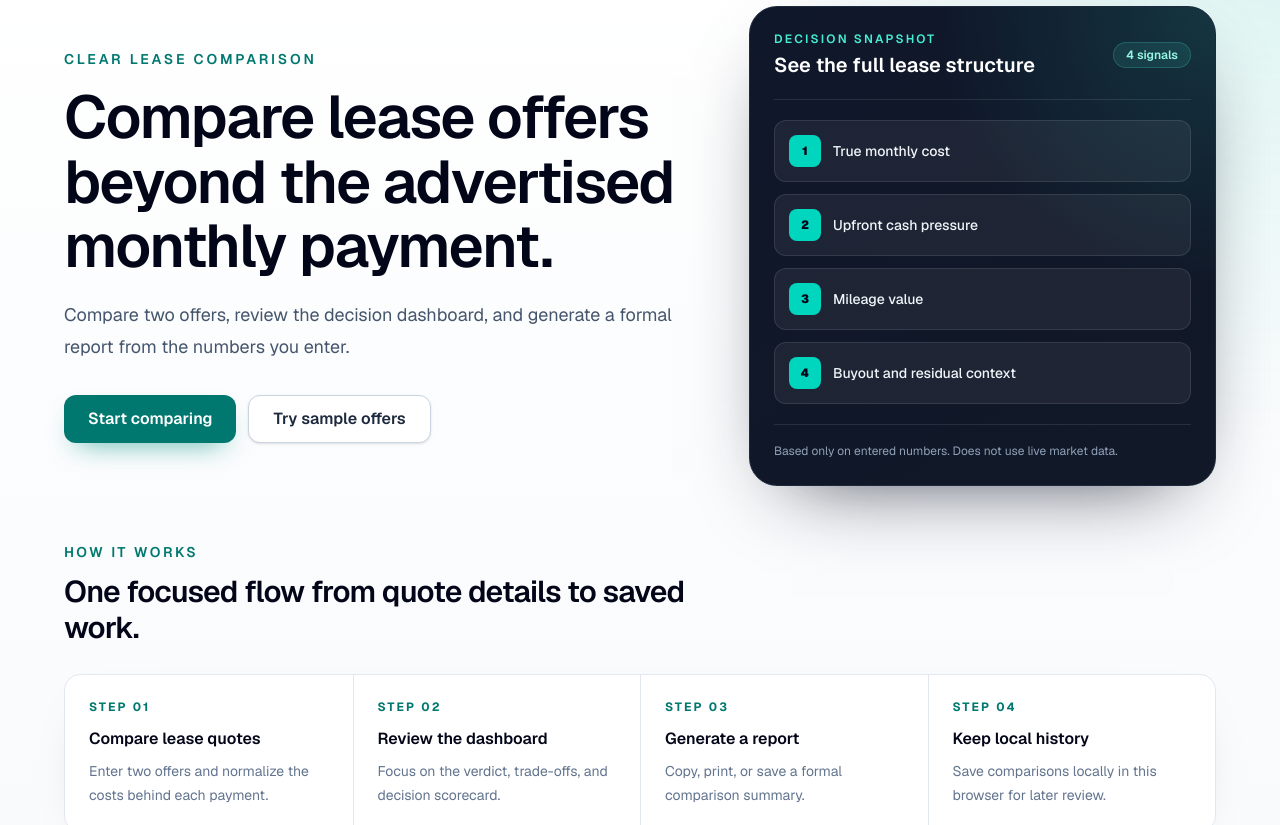
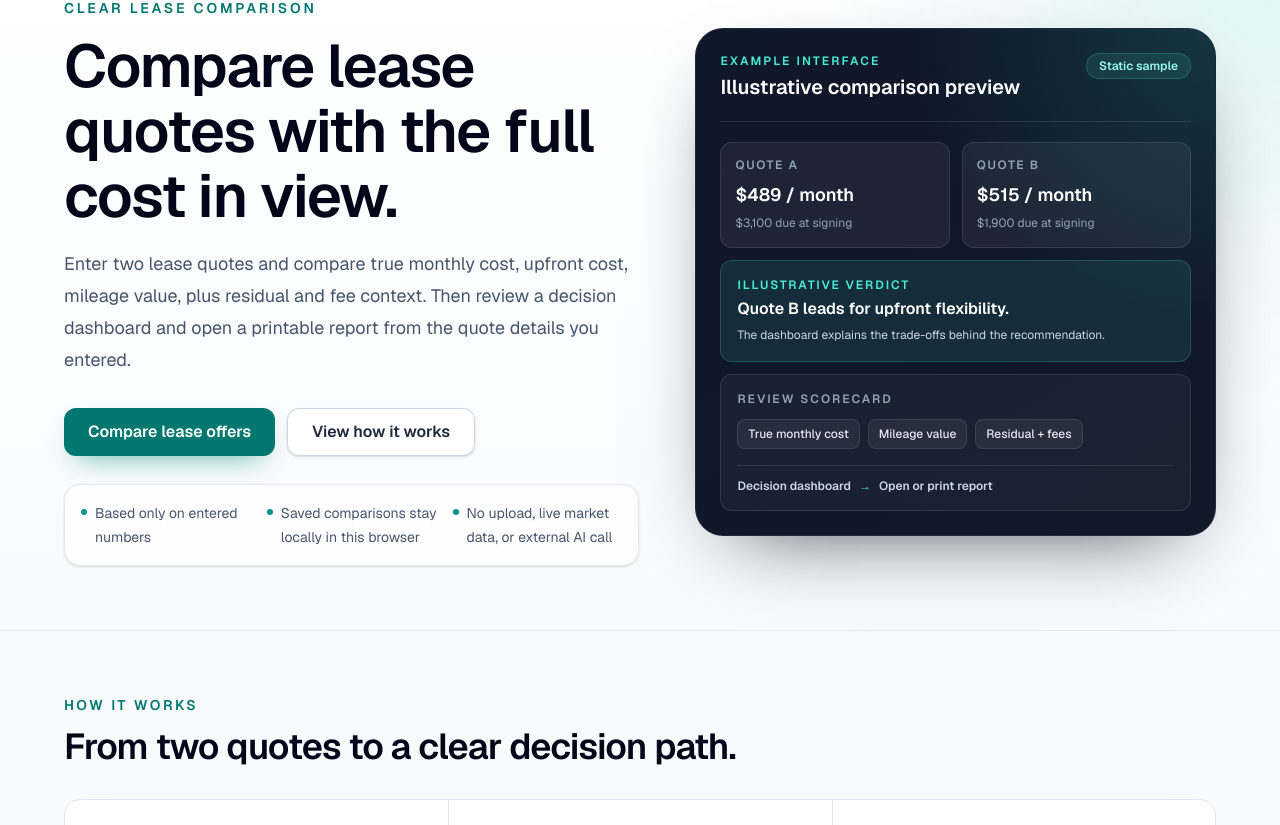
Before and after one commit to Yangk116/AutoLease-IQ, a Next.js app in the folder frontend/: page / in a window 1280 px wide. Shown: the part 135-960 px from the top of the page. Built offline with nearby package versions, Linux system fonts and the light colour scheme.

Commit message:
Polish landing page conversion

```diff
--- a/frontend/app/components/SiteHeader.tsx
+++ b/frontend/app/components/SiteHeader.tsx
@@ -21,7 +21,7 @@ const navigationItems: NavigationItem[] = [
 ];
 
 const pageCtas: Record<SiteHeaderPage, { href: string; label: string }> = {
-  home: { href: "/compare", label: "Start comparing" },
+  home: { href: "/compare", label: "Compare lease offers" },
   compare: { href: "#comparison-offers-inputs", label: "Enter quotes" },
   review: { href: "/compare", label: "Edit quotes" },
   report: { href: "/compare", label: "New comparison" },
--- a/frontend/app/page.tsx
+++ b/frontend/app/page.tsx
@@ -8,34 +8,47 @@ type ProductFlowItem = {
   description: string;
 };
 
+type PreviewQuote = {
+  name: string;
+  monthlyPayment: string;
+  dueAtSigning: string;
+};
+
 const productFlow: ProductFlowItem[] = [
   {
     step: "01",
-    title: "Compare lease quotes",
-    description: "Enter two offers and normalize the costs behind each payment.",
+    title: "Enter two quotes",
+    description: "Add the payment, upfront costs, mileage, residual, and fees.",
   },
   {
     step: "02",
-    title: "Review the dashboard",
-    description: "Focus on the verdict, trade-offs, and decision scorecard.",
+    title: "Review the decision dashboard",
+    description: "See the recommendation, scorecard, and key trade-offs.",
   },
   {
     step: "03",
-    title: "Generate a report",
-    description: "Copy, print, or save a formal comparison summary.",
-  },
-  {
-    step: "04",
-    title: "Keep local history",
-    description: "Save comparisons locally in this browser for later review.",
+    title: "Open or print the report",
+    description: "Move from the compact review into a formal summary.",
   },
 ];
 
-const decisionSignals: string[] = [
-  "True monthly cost",
-  "Upfront cash pressure",
-  "Mileage value",
-  "Buyout and residual context",
+const previewQuotes: PreviewQuote[] = [
+  {
+    name: "Quote A",
+    monthlyPayment: "$489 / month",
+    dueAtSigning: "$3,100 due at signing",
+  },
+  {
+    name: "Quote B",
+    monthlyPayment: "$515 / month",
+    dueAtSigning: "$1,900 due at signing",
+  },
+];
+
+const trustNotes: string[] = [
+  "Based only on entered numbers",
+  "Saved comparisons stay locally in this browser",
+  "No upload, live market data, or external AI call",
 ];
 
 export default function Home() {
@@ -43,94 +56,163 @@ export default function Home() {
     <main className="min-h-screen overflow-x-hidden bg-slate-50 text-slate-950">
       <SiteHeader currentPage="home" />
 
-      <section
-        id="overview"
-        className="scroll-mt-32 border-b border-slate-200/80 bg-[radial-gradient(circle_at_top_right,rgba(20,184,166,0.15),transparent_32%),linear-gradient(to_bottom,#ffffff,#f8fafc)] px-5 pb-14 pt-12 sm:scroll-mt-24 sm:px-8 sm:pb-16 sm:pt-18"
-      >
-        <div className="mx-auto w-full max-w-6xl">
-          <div className="grid gap-10 lg:grid-cols-[minmax(0,1.16fr)_minmax(320px,0.84fr)] lg:items-center">
-            <div>
-              <p className="mb-4 text-sm font-semibold uppercase tracking-[0.2em] text-teal-700">
+      <section className="border-b border-slate-200/80 bg-[radial-gradient(circle_at_top_right,rgba(20,184,166,0.14),transparent_32%),linear-gradient(to_bottom,#ffffff,#f8fafc)] px-5 pb-14 pt-12 sm:px-8 sm:pb-16 sm:pt-16">
+        <div className="mx-auto grid w-full max-w-6xl gap-10 lg:grid-cols-[minmax(0,1.05fr)_minmax(340px,0.95fr)] lg:items-center lg:gap-14">
+          <div className="min-w-0">
+            <p className="text-sm font-semibold uppercase tracking-[0.2em] text-teal-700">
               Clear lease comparison
             </p>
-              <h1 className="max-w-4xl text-4xl font-semibold leading-[1.08] tracking-tight text-slate-950 sm:text-5xl lg:text-6xl">
-                Compare lease offers beyond the advertised monthly payment.
+            <h1 className="mt-4 max-w-3xl text-4xl font-semibold leading-[1.08] tracking-tight text-slate-950 sm:text-5xl lg:text-6xl">
+              Compare lease quotes with the full cost in view.
             </h1>
             <p className="mt-5 max-w-2xl text-lg leading-8 text-slate-600">
-                Compare two offers, review the decision dashboard, and generate
-                a formal report from the numbers you enter.
+              Enter two lease quotes and compare true monthly cost, upfront
+              cost, mileage value, plus residual and fee context. Then review a
+              decision dashboard and open a printable report from the quote
+              details you entered.
             </p>
+
             <div className="mt-8 flex flex-col gap-3 sm:flex-row">
               <Link
                 href="/compare"
-                  className="inline-flex h-12 items-center justify-center rounded-xl bg-teal-700 px-6 text-base font-semibold text-white shadow-[0_12px_28px_-14px_rgba(13,148,136,0.85)] transition-all hover:-translate-y-0.5 hover:bg-teal-800 hover:shadow-md focus:outline-none focus:ring-2 focus:ring-teal-700 focus:ring-offset-2 active:translate-y-0"
+                className="inline-flex h-12 w-full items-center justify-center rounded-xl bg-teal-700 px-6 text-base font-semibold text-white shadow-[0_12px_28px_-14px_rgba(13,148,136,0.85)] transition-all hover:-translate-y-0.5 hover:bg-teal-800 hover:shadow-md focus:outline-none focus:ring-2 focus:ring-teal-700 focus:ring-offset-2 active:translate-y-0 sm:w-auto"
               >
-                  Start comparing
+                Compare lease offers
               </Link>
               <Link
-                  href="/compare#examples"
-                  className="inline-flex h-12 items-center justify-center rounded-xl border border-slate-300 bg-white px-6 text-base font-semibold text-slate-800 shadow-sm transition-all hover:-translate-y-0.5 hover:border-teal-300 hover:bg-teal-50 hover:text-teal-900 focus:outline-none focus:ring-2 focus:ring-teal-700/30 focus:ring-offset-2 active:translate-y-0"
+                href="#how-it-works"
+                className="inline-flex h-12 w-full items-center justify-center rounded-xl border border-slate-300 bg-white px-6 text-base font-semibold text-slate-800 shadow-sm transition-all hover:-translate-y-0.5 hover:border-teal-300 hover:bg-teal-50 hover:text-teal-900 focus:outline-none focus:ring-2 focus:ring-teal-700 focus:ring-offset-2 active:translate-y-0 sm:w-auto"
               >
-                  Try sample offers
+                View how it works
               </Link>
+            </div>
+
+            <div
+              className="mt-7 rounded-2xl border border-slate-200 bg-white/80 p-4 shadow-sm"
+              role="note"
+              aria-label="Product data and privacy notes"
+            >
+              <ul className="grid gap-2 text-sm leading-6 text-slate-600 sm:grid-cols-3 sm:gap-4">
+                {trustNotes.map((note) => (
+                  <li key={note} className="flex gap-2">
+                    <span
+                      className="mt-2 h-1.5 w-1.5 shrink-0 rounded-full bg-teal-600"
+                      aria-hidden="true"
+                    />
+                    <span>{note}</span>
+                  </li>
+                ))}
+              </ul>
             </div>
           </div>
 
-            <aside className="overflow-hidden rounded-[1.75rem] border border-slate-800 bg-[radial-gradient(circle_at_top_right,rgba(45,212,191,0.16),transparent_42%),linear-gradient(145deg,#0f172a,#111827)] p-5 text-white shadow-[0_30px_80px_-42px_rgba(15,23,42,0.9)] sm:p-6">
-              <div className="flex items-center justify-between gap-4 border-b border-white/10 pb-5">
+          <aside
+            className="min-w-0 overflow-hidden rounded-[1.75rem] border border-slate-800 bg-[radial-gradient(circle_at_top_right,rgba(45,212,191,0.16),transparent_42%),linear-gradient(145deg,#0f172a,#111827)] p-5 text-white shadow-[0_30px_80px_-42px_rgba(15,23,42,0.9)] sm:p-6"
+            aria-labelledby="preview-title"
+          >
+            <div className="flex flex-wrap items-start justify-between gap-3 border-b border-white/10 pb-5">
               <div>
                 <p className="text-xs font-semibold uppercase tracking-[0.18em] text-teal-300">
-                    Decision snapshot
+                  Example interface
                 </p>
-                  <h2 className="mt-1 text-xl font-semibold">
-                    See the full lease structure
+                <h2 id="preview-title" className="mt-1 text-xl font-semibold">
+                  Illustrative comparison preview
                 </h2>
               </div>
               <span className="rounded-full border border-teal-300/20 bg-teal-300/10 px-3 py-1 text-xs font-semibold text-teal-200">
-                  4 signals
+                Static sample
               </span>
             </div>
-              <div className="mt-5 grid gap-3 sm:grid-cols-2 lg:grid-cols-1">
-                {decisionSignals.map((signal, index) => (
-                  <div
+
+            <div className="mt-5 grid min-w-0 grid-cols-2 gap-3">
+              {previewQuotes.map((quote) => (
+                <article
+                  key={quote.name}
+                  className="min-w-0 rounded-xl border border-white/10 bg-white/[0.06] p-3.5"
+                  aria-label={`${quote.name} illustrative values`}
+                >
+                  <p className="text-xs font-semibold uppercase tracking-[0.14em] text-slate-400">
+                    {quote.name}
+                  </p>
+                  <p className="mt-2 break-words text-base font-semibold text-white sm:text-lg">
+                    {quote.monthlyPayment}
+                  </p>
+                  <p className="mt-1 break-words text-xs leading-5 text-slate-400">
+                    {quote.dueAtSigning}
+                  </p>
+                </article>
+              ))}
+            </div>
+
+            <div className="mt-3 rounded-xl border border-teal-300/20 bg-teal-300/10 p-4">
+              <p className="text-xs font-semibold uppercase tracking-[0.16em] text-teal-300">
+                Illustrative verdict
+              </p>
+              <p className="mt-1 text-base font-semibold text-white">
+                Quote B leads for upfront flexibility.
+              </p>
+              <p className="mt-1 text-xs leading-5 text-slate-300">
+                The dashboard explains the trade-offs behind the recommendation.
+              </p>
+            </div>
+
+            <div className="mt-3 rounded-xl border border-white/10 bg-white/[0.04] p-4">
+              <p className="text-xs font-semibold uppercase tracking-[0.16em] text-slate-400">
+                Review scorecard
+              </p>
+              <div className="mt-3 flex flex-wrap gap-2" aria-label="Example scorecard categories">
+                {[
+                  "True monthly cost",
+                  "Mileage value",
+                  "Residual + fees",
+                ].map((signal) => (
+                  <span
                     key={signal}
-                    className="flex items-center gap-3 rounded-xl border border-white/10 bg-white/[0.06] p-3.5"
+                    className="rounded-lg border border-white/10 bg-white/[0.06] px-2.5 py-1.5 text-xs font-medium text-slate-200"
                   >
-                    <span className="flex h-8 w-8 shrink-0 items-center justify-center rounded-lg bg-teal-400 text-xs font-black text-slate-950">
-                      {index + 1}
-                    </span>
-                    <span className="text-sm font-medium text-slate-100">
                     {signal}
                   </span>
-                  </div>
                 ))}
               </div>
-              <p className="mt-5 border-t border-white/10 pt-4 text-xs leading-5 text-slate-400">
-                Based only on entered numbers. Does not use live market data.
-              </p>
+              <div className="mt-4 flex flex-wrap items-center gap-2 border-t border-white/10 pt-3 text-xs font-semibold text-slate-300">
+                <span>Decision dashboard</span>
+                <span aria-hidden="true" className="text-teal-300">
+                  →
+                </span>
+                <span>Open or print report</span>
+              </div>
+            </div>
           </aside>
         </div>
+      </section>
 
-          <div className="mt-14">
+      <section
+        id="how-it-works"
+        className="scroll-mt-32 px-5 py-14 sm:scroll-mt-24 sm:px-8 sm:py-16"
+        aria-labelledby="workflow-title"
+      >
+        <div className="mx-auto w-full max-w-6xl">
           <div className="max-w-2xl">
             <p className="text-sm font-semibold uppercase tracking-[0.18em] text-teal-700">
               How it works
             </p>
-              <h2 className="mt-3 text-2xl font-semibold tracking-tight text-slate-950 sm:text-3xl">
-                One focused flow from quote details to saved work.
+            <h2
+              id="workflow-title"
+              className="mt-3 text-3xl font-semibold tracking-tight text-slate-950 sm:text-4xl"
+            >
+              From two quotes to a clear decision path.
             </h2>
           </div>
 
-            <div className="mt-7 overflow-hidden rounded-2xl border border-slate-200 bg-white shadow-[0_18px_55px_-42px_rgba(15,23,42,0.55)]">
-              <div className="grid sm:grid-cols-2 lg:grid-cols-4">
+          <ol className="mt-8 grid overflow-hidden rounded-2xl border border-slate-200 bg-white shadow-[0_18px_55px_-42px_rgba(15,23,42,0.55)] md:grid-cols-3">
             {productFlow.map((item, index) => (
-                  <article
+              <li
                 key={item.step}
                 className={`p-5 sm:p-6 ${
-                      index > 0 ? "border-t border-slate-200" : ""
-                    } ${index % 2 === 1 ? "sm:border-l" : ""} ${
-                      index >= 2 ? "sm:border-t" : "sm:border-t-0"
-                    } ${index > 0 ? "lg:border-l lg:border-t-0" : ""}`}
+                  index > 0
+                    ? "border-t border-slate-200 md:border-l md:border-t-0"
+                    : ""
+                }`}
               >
                 <p className="text-xs font-bold tracking-[0.18em] text-teal-700">
                   STEP {item.step}
@@ -141,30 +223,24 @@ export default function Home() {
                 <p className="mt-2 text-sm leading-6 text-slate-500">
                   {item.description}
                 </p>
-                  </article>
+              </li>
             ))}
-              </div>
-            </div>
-          </div>
-        </div>
-      </section>
+          </ol>
 
-      <section className="px-5 py-12 sm:px-8 sm:py-14">
-        <div className="mx-auto w-full max-w-6xl">
-          <div className="flex flex-col gap-5 rounded-[1.5rem] border border-slate-200 bg-white p-5 shadow-[0_22px_60px_-44px_rgba(15,23,42,0.55)] sm:flex-row sm:items-center sm:justify-between sm:p-7">
+          <div className="mt-8 flex flex-col gap-5 rounded-[1.5rem] border border-slate-200 bg-slate-950 p-5 text-white shadow-[0_22px_60px_-44px_rgba(15,23,42,0.85)] sm:flex-row sm:items-center sm:justify-between sm:p-7">
             <div>
-              <p className="text-sm font-semibold text-slate-950">
-                Ready to compare your offers?
-              </p>
-              <p className="mt-1 text-sm leading-6 text-slate-500">
-                No upload or external AI call. Saved locally in this browser.
+              <h2 className="text-lg font-semibold">
+                Put your two lease quotes side by side.
+              </h2>
+              <p className="mt-1 text-sm leading-6 text-slate-400">
+                Start with the details already shown on your offers.
               </p>
             </div>
             <Link
               href="/compare"
-              className="inline-flex h-11 shrink-0 items-center justify-center self-start rounded-xl bg-slate-950 px-5 text-sm font-semibold text-white shadow-sm transition-all hover:-translate-y-0.5 hover:bg-slate-800 hover:shadow-md focus:outline-none focus:ring-2 focus:ring-slate-950 focus:ring-offset-2 active:translate-y-0 sm:self-auto"
+              className="inline-flex h-11 w-full shrink-0 items-center justify-center rounded-xl bg-teal-500 px-5 text-sm font-semibold text-slate-950 shadow-sm transition-all hover:-translate-y-0.5 hover:bg-teal-400 hover:shadow-md focus:outline-none focus:ring-2 focus:ring-teal-300 focus:ring-offset-2 focus:ring-offset-slate-950 active:translate-y-0 sm:w-auto"
             >
-              Compare your offers
+              Compare lease offers
             </Link>
           </div>
         </div>
```
Lines whose indentation alone changed are shown as unchanged.
